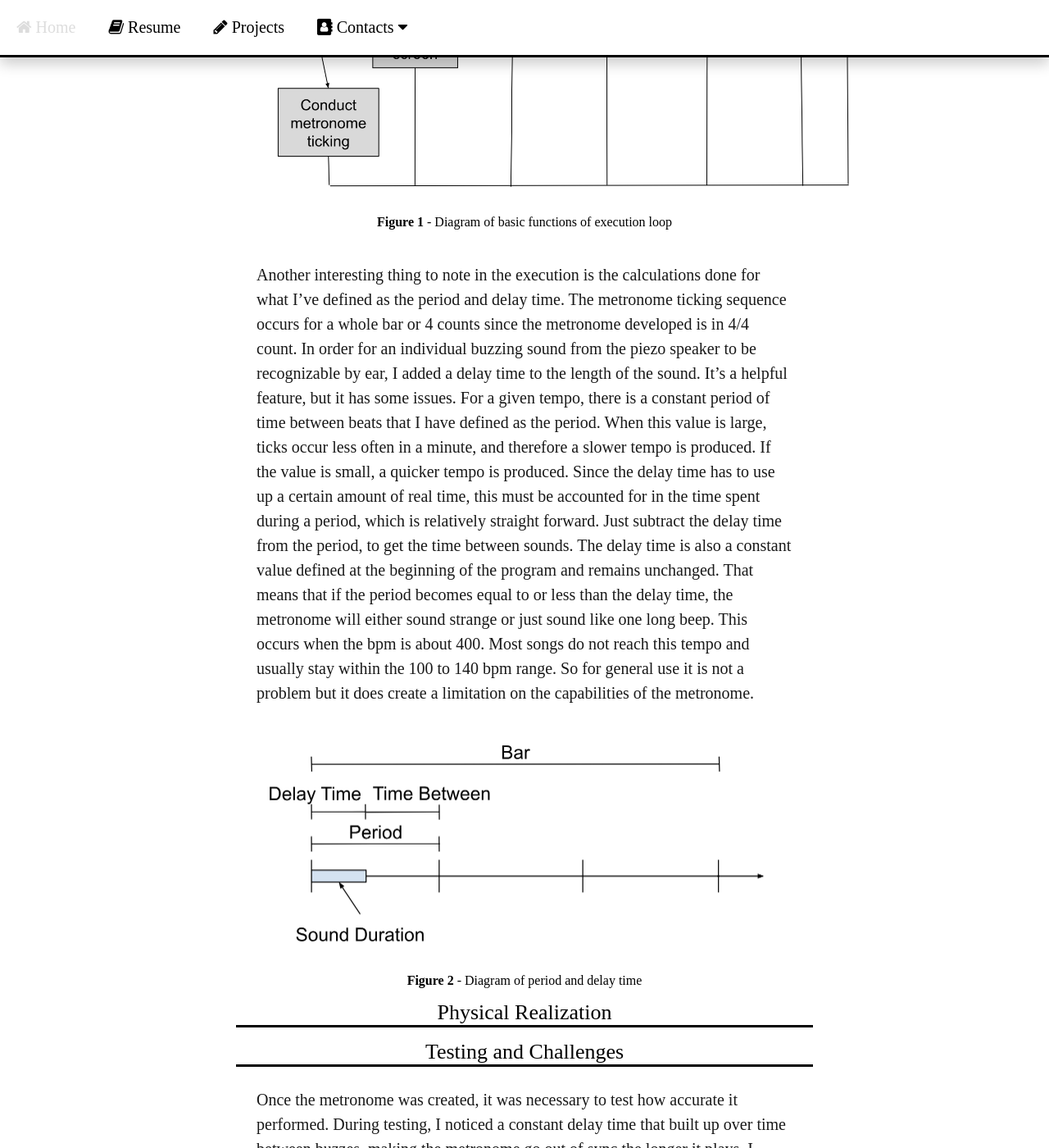
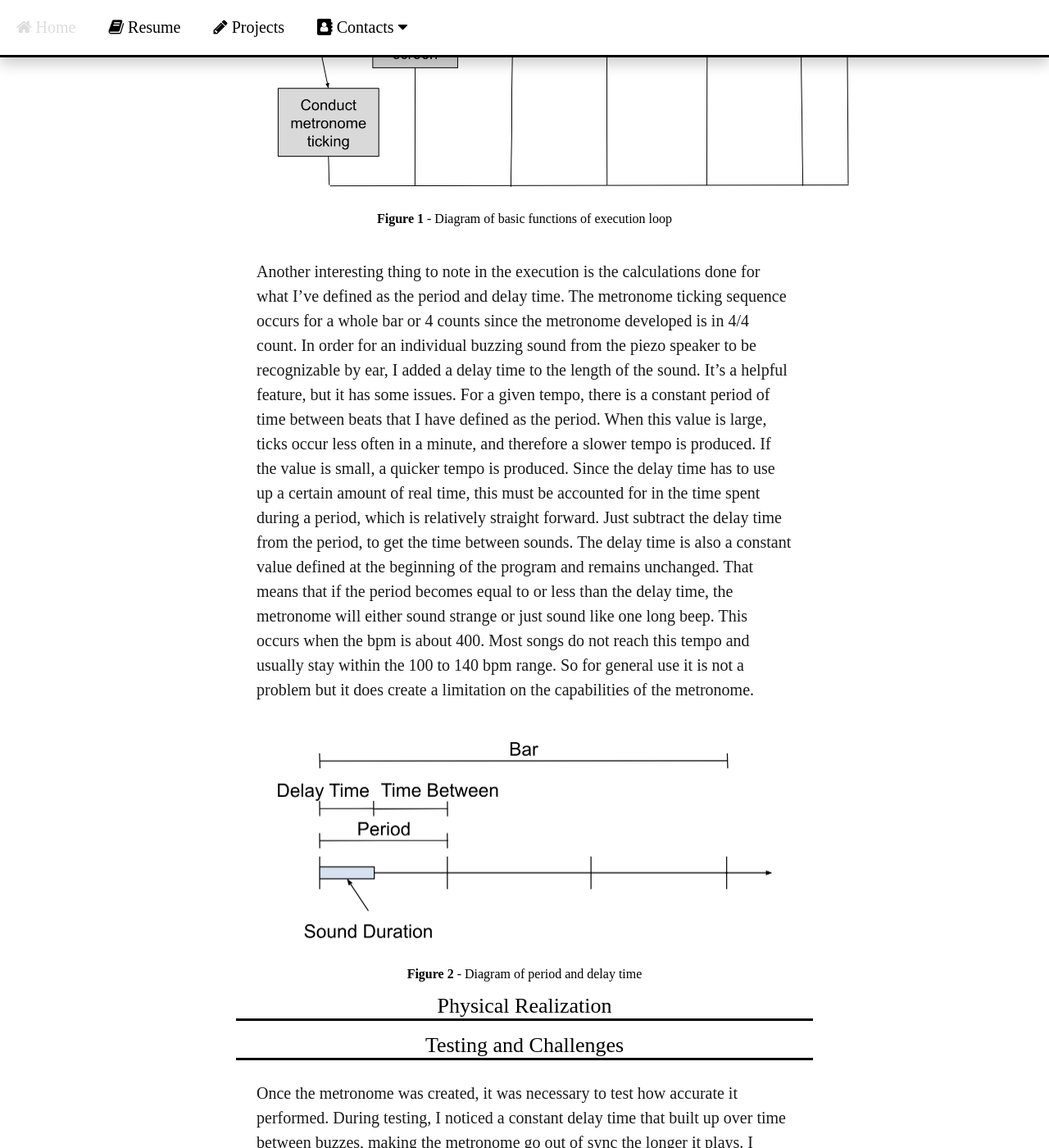
Before and after one commit to JacobHodgins/hodginsjacob, a Jekyll site: the page built from _posts/2023-07-13-first-post.md, in a window 1280 px wide and 1400 px high, scrolled down 1858 px. Shown: the whole window at 82% size. Built offline with Jekyll 4.4.1, drawn with Linux system fonts in a browser that asks for light colours.

Commit message:
Update main.css

```diff
--- a/css/main.css
+++ b/css/main.css
@@ -190,7 +190,9 @@
 }
 
 .post-image {
-  text-align: center;
+  display: block;
+  margin-left: auto;
+  margin-right: auto;
 }
 /* --------------------------------POSTS-------------------------------- */
 /* --------------------------------FOOTER-------------------------------- */
```
